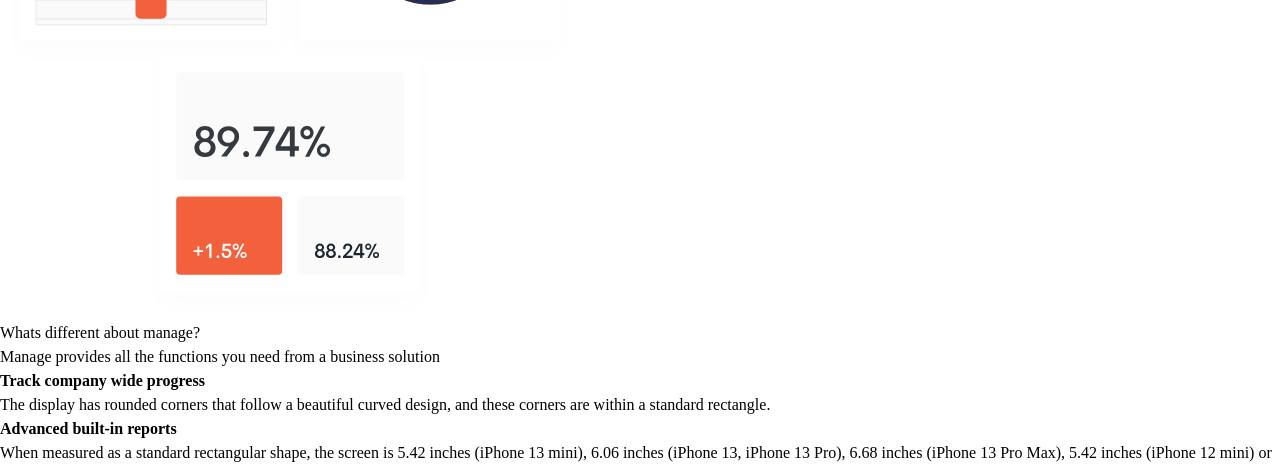
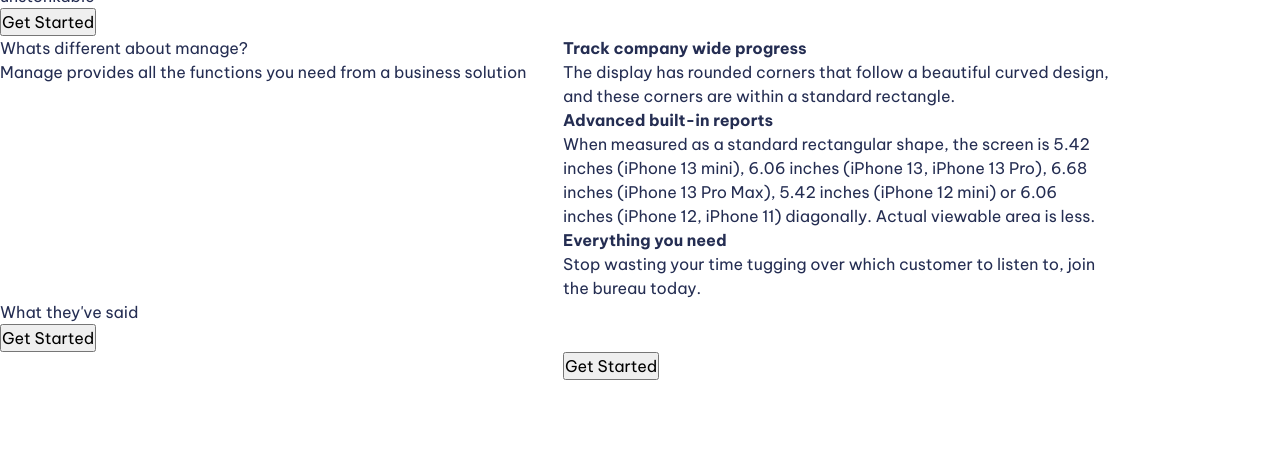
Before and after one commit to MattWalker1/template-landing-page, a website built with Vite: page index.html in a window 1280 px wide. Shown: the part 500-966 px from the top of the page. Built offline with nearby package versions, Linux system fonts and the light colour scheme.

Commit message:
css general styling + container padding & utility

```diff
--- a/index.html
+++ b/index.html
@@ -80,11 +80,11 @@
       <button class="button">Get Started</button>
     </section>
 
-    <section class="cta | bg-primary-400 text-neutral-100">
+    <section class="cta | bg-accent-400 text-neutral-100">
       <div class="container">
         <div class="even-columns">
             <div>
-              <p class="fs-secondary-heading fw-bold"> </p>
+              <p class="fs-secondary-heading fw-bold">Simplify how your team works today.</p>
             </div>
             <div>
               <button class="button" data-type="inverted">Get Started</button>
--- a/style.css
+++ b/style.css
@@ -4,8 +4,8 @@
 
   --clr-primary-400: hsl(228, 39%, 23%);
 
-  --clr-neutral-100: hsl(232, 12%, 13%);
-  --clr-neutral-900: hsl(0, 0%, 0%);
+  --clr-neutral-900: hsl(232, 12%, 13%);
+  --clr-neutral-100: hsl(0, 0%, 100%);
 
   --ff-primary:'Be Vietnam Pro', sans-serif;
 
@@ -154,3 +154,31 @@ svg {
 .fs-300 { font-size: var(--fs-300); }
 .fs-400 { font-size: var(--fs-400); }
 .fs-500 { font-size: var(--fs-500); }
+
+
+.container {
+  --max-width: 1110px;
+  --padding: 1rem;
+
+  width: min(var(--max-width), 100% - (var(--padding) * 2));
+  margin-inlin
+}
+
+.even-columns {
+  display: grid;
+  gap: 1rem;
+}
+
+@media (min-width: 50em) {
+  .even-columns {
+    grid-auto-flow: column;
+    grid-auto-columns: 1fr;
+  }
+}
+/* general styling */
+
+body {
+  font-size: var(--fs-body);
+  font-family: var(--ff-body);
+  color: var(--clr-primary-400);
+}
```
